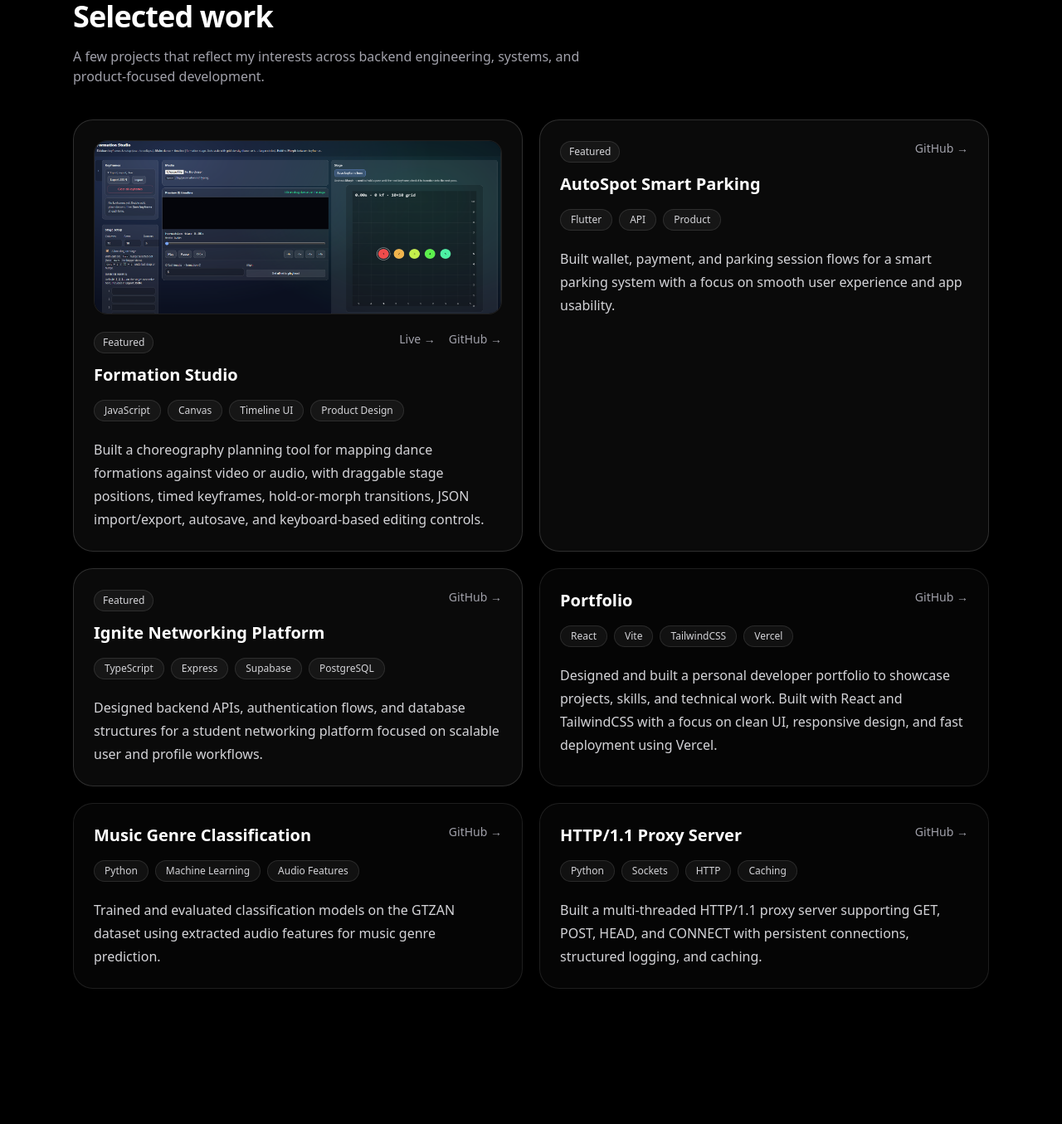
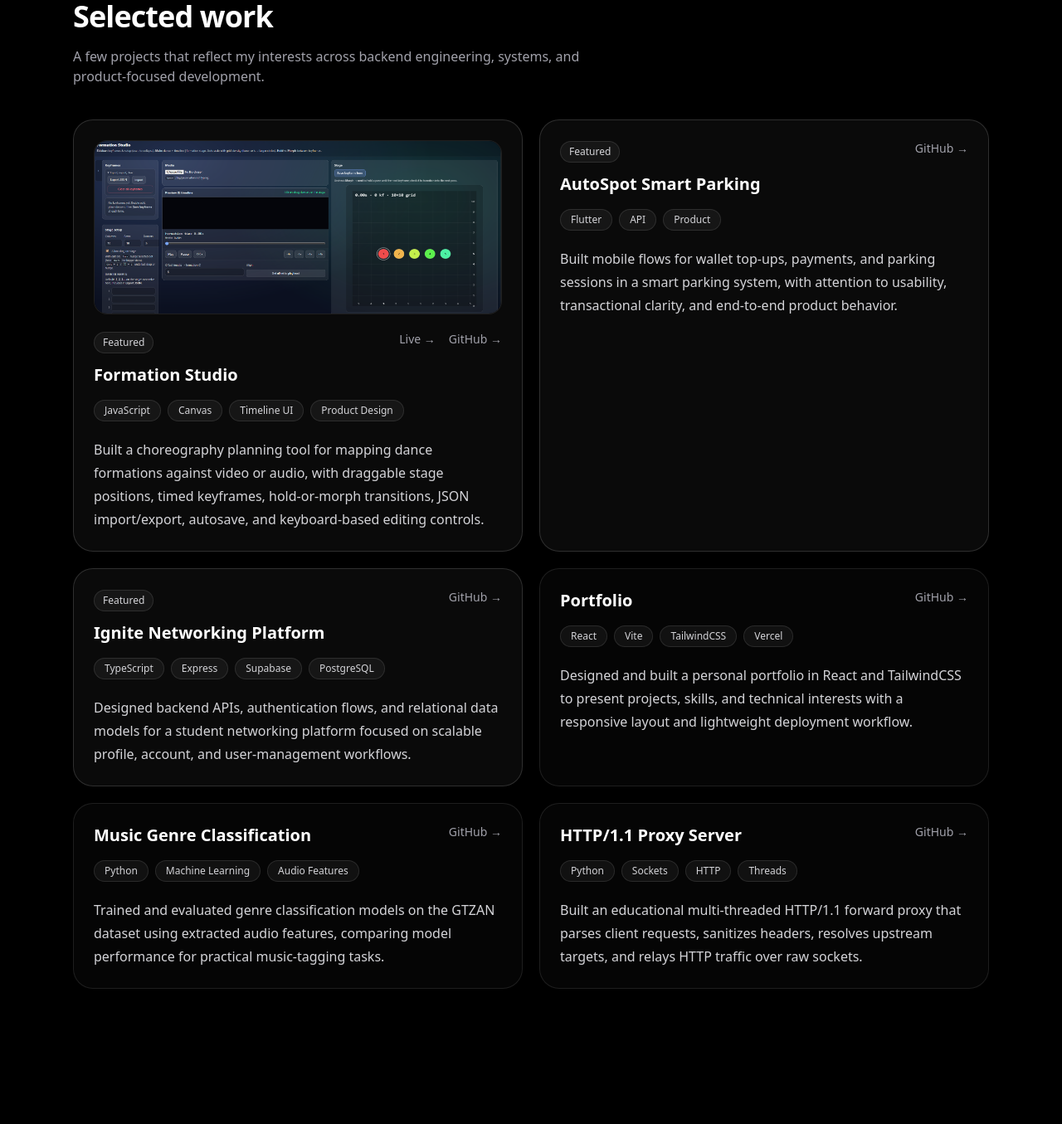
Before and after one commit to watarukeema/portfolio, a React (Vite) app: page / in a window 1280 px wide. Shown: the part 913-2268 px from the top of the page at 83% size. Built offline with nearby package versions, Linux system fonts and the light colour scheme.

Commit message:
Refine portfolio project descriptions

```diff
--- a/src/data/portfolio.js
+++ b/src/data/portfolio.js
@@ -27,33 +27,33 @@ export const projects = [
   {
     title: "AutoSpot Smart Parking",
     tags: ["Flutter", "API", "Product"],
-    desc: "Built wallet, payment, and parking session flows for a smart parking system with a focus on smooth user experience and app usability.",
+    desc: "Built mobile flows for wallet top-ups, payments, and parking sessions in a smart parking system, with attention to usability, transactional clarity, and end-to-end product behavior.",
     github: "https://github.com/watarukeema/Capstone-Project--Autospot---Smart-vehicle-Parking-Management-System",
     featured: true,
   },
   {
     title: "Ignite Networking Platform",
     tags: ["TypeScript", "Express", "Supabase", "PostgreSQL"],
-    desc: "Designed backend APIs, authentication flows, and database structures for a student networking platform focused on scalable user and profile workflows.",
+    desc: "Designed backend APIs, authentication flows, and relational data models for a student networking platform focused on scalable profile, account, and user-management workflows.",
     github: "https://github.com/watarukeema/ignite",
     featured: true,
   },
   {
     title: "Portfolio",
     tags: ["React", "Vite", "TailwindCSS", "Vercel"],
-    desc: "Designed and built a personal developer portfolio to showcase projects, skills, and technical work. Built with React and TailwindCSS with a focus on clean UI, responsive design, and fast deployment using Vercel.",
+    desc: "Designed and built a personal portfolio in React and TailwindCSS to present projects, skills, and technical interests with a responsive layout and lightweight deployment workflow.",
     github: "https://github.com/watarukeema/portfolio",
   },
   {
     title: "Music Genre Classification",
     tags: ["Python", "Machine Learning", "Audio Features"],
-    desc: "Trained and evaluated classification models on the GTZAN dataset using extracted audio features for music genre prediction.",
+    desc: "Trained and evaluated genre classification models on the GTZAN dataset using extracted audio features, comparing model performance for practical music-tagging tasks.",
     github: "https://github.com/watarukeema/EtherealEcho",
   },
   {
     title: "HTTP/1.1 Proxy Server",
-    tags: ["Python", "Sockets", "HTTP", "Caching"],
-    desc: "Built a multi-threaded HTTP/1.1 proxy server supporting GET, POST, HEAD, and CONNECT with persistent connections, structured logging, and caching.",
+    tags: ["Python", "Sockets", "HTTP", "Threads"],
+    desc: "Built an educational multi-threaded HTTP/1.1 forward proxy that parses client requests, sanitizes headers, resolves upstream targets, and relays HTTP traffic over raw sockets.",
     github: "https://github.com/watarukeema/py-mini-http-proxy",
   },
 ];
```
